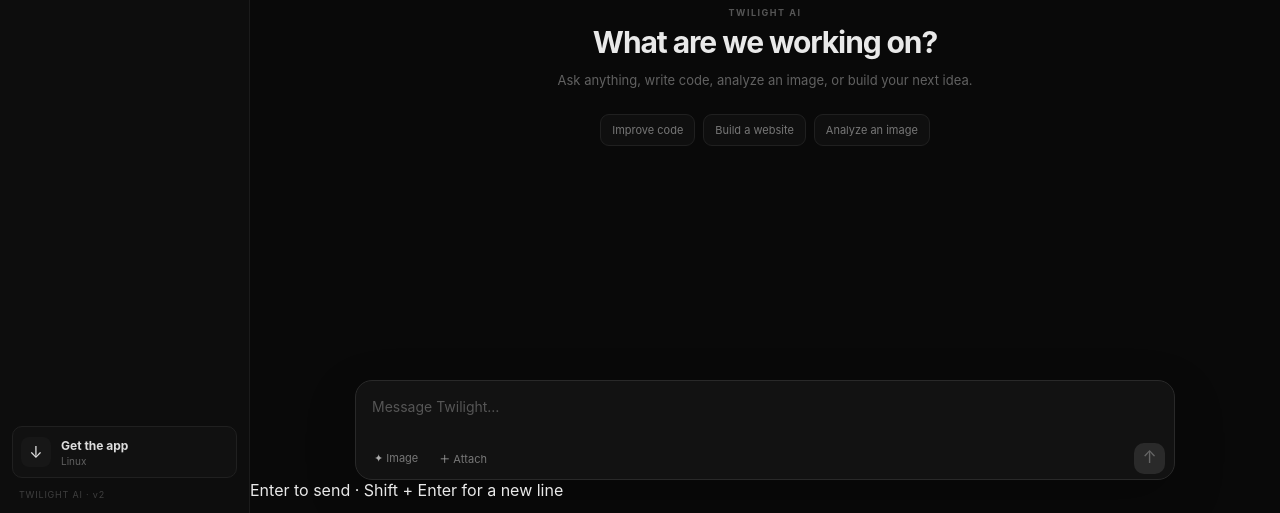
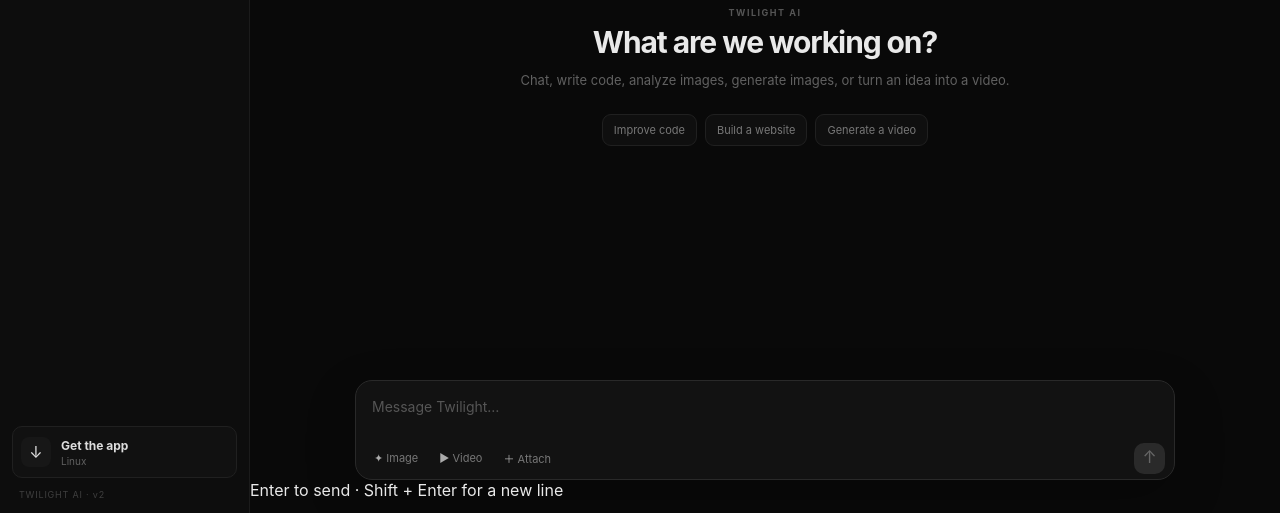
Before and after one commit to twilightterror123/twilight-dev-ai, a Next.js app: page / in a window 1280 px wide. Shown: the part 287-800 px from the top of the page. Built offline with nearby package versions, Linux system fonts and the light colour scheme.

Commit message:
feat: add video generation mode

```diff
--- a/app/page.tsx
+++ b/app/page.tsx
@@ -3,13 +3,13 @@
 import { useEffect, useRef, useState, type FormEvent } from "react";
 
 type Role = "user" | "assistant";
-type Message = { id: string; role: Role; text?: string; image?: string };
+type Message = { id: string; role: Role; text?: string; image?: string; video?: string };
 type Chat = { id: string; title: string; updatedAt: number; messages: Message[] };
-type Mode = "chat" | "image";
+type Mode = "chat" | "image" | "video";
 type Platform = "windows" | "linux" | "android" | "macos" | "ios" | "unknown";
 type ThinkingPhase = { title: string; detail: string };
 
-const STORAGE_KEY = "twilight-chats-v4";
+const STORAGE_KEY = "twilight-chats-v5";
 
 function TwilightMark({ className = "" }: { className?: string }) {
   return <svg className={className} viewBox="0 0 32 32" aria-hidden="true"><path d="M5 7.5h22v5H18.5V25h-5V12.5H5z" fill="currentColor" /><path d="M21 17.5h6v5h-6z" fill="currentColor" opacity=".4" /></svg>;
@@ -43,20 +43,14 @@
     const parsed = JSON.parse(localStorage.getItem(STORAGE_KEY) || "[]");
     if (!Array.isArray(parsed)) return [];
     return parsed.filter((chat) => chat && typeof chat.id === "string" && Array.isArray(chat.messages));
-  } catch {
-    return [];
-  }
+  } catch { return []; }
 }
 
 function safeSaveChats(chats: Chat[]) {
-  try {
-    localStorage.setItem(STORAGE_KEY, JSON.stringify(chats));
-  } catch {
-    try {
-      localStorage.setItem(STORAGE_KEY, JSON.stringify(chats.map((chat) => ({ ...chat, messages: chat.messages.map(({ id, role, text }) => ({ id, role, text })) }))));
-    } catch {
-      // Keep the active chat in memory when browser storage is unavailable.
-    }
+  try { localStorage.setItem(STORAGE_KEY, JSON.stringify(chats)); }
+  catch {
+    try { localStorage.setItem(STORAGE_KEY, JSON.stringify(chats.map((chat) => ({ ...chat, messages: chat.messages.map(({ id, role, text }) => ({ id, role, text })) })))); }
+    catch { /* keep in memory */ }
   }
 }
 
@@ -86,19 +80,16 @@
   useEffect(() => {
     if (!busy) return;
     const phases = [
-      { title: "Analyzing", detail: "Reading your message…" },
-      { title: "Thinking", detail: "Working on the request…" },
-      { title: "Checking", detail: "Checking the response…" },
-      { title: "Finishing", detail: "Preparing your answer…" },
+      { title: "Analyzing", detail: "Reading your request…" },
+      { title: "Thinking", detail: mode === "video" ? "Planning the video…" : "Working on the request…" },
+      { title: "Checking", detail: "Checking the result…" },
+      { title: "Finishing", detail: "Preparing it for you…" },
     ];
     let index = 0;
     setThinkingPhase(phases[0]);
-    const timer = window.setInterval(() => {
-      index = (index + 1) % phases.length;
-      setThinkingPhase(phases[index]);
-    }, 900);
+    const timer = window.setInterval(() => { index = (index + 1) % phases.length; setThinkingPhase(phases[index]); }, 900);
     return () => window.clearInterval(timer);
-  }, [busy]);
+  }, [busy, mode]);
 
   function ensureChat() {
     if (activeChat) return activeChat;
@@ -116,16 +107,11 @@
     const chat = createChat();
     setChats((current) => [chat, ...current]);
     setActiveChatId(chat.id);
-    setInput("");
-    setImage(null);
-    setMode("chat");
+    setInput(""); setImage(null); setMode("chat");
   }
 
   function selectChat(chatId: string) {
-    setActiveChatId(chatId);
-    setInput("");
-    setImage(null);
-    setMode("chat");
+    setActiveChatId(chatId); setInput(""); setImage(null); setMode("chat");
   }
 
   function deleteChat(chatId: string) {
@@ -138,9 +124,7 @@
 
   function readImage(file: File) {
     if (!file.type.startsWith("image/") || file.size > 8 * 1024 * 1024) return;
-    const reader = new FileReader();
-    reader.onload = () => setImage(String(reader.result));
-    reader.readAsDataURL(file);
+    const reader = new FileReader(); reader.onload = () => setImage(String(reader.result)); reader.readAsDataURL(file);
   }
 
   async function generateImage(prompt: string) {
@@ -148,6 +132,27 @@
     const data = await response.json();
     if (!response.ok) throw new Error(data.error || "Image generation failed.");
     return data.image as string;
+  }
+
+  async function generateVideo(prompt: string, sourceImage?: string) {
+    const start = await fetch("/api/generate-video", {
+      method: "POST",
+      headers: { "Content-Type": "application/json" },
+      body: JSON.stringify({ prompt, image: sourceImage }),
+    });
+    const started = await start.json();
+    if (!start.ok) throw new Error(started.error || "Video generation could not be started.");
+
+    const requestId = started.requestId as string;
+    for (let attempt = 0; attempt < 40; attempt += 1) {
+      await new Promise((resolve) => window.setTimeout(resolve, 3000));
+      const poll = await fetch(`/api/generate-video?id=${encodeURIComponent(requestId)}`, { cache: "no-store" });
+      const result = await poll.json();
+      if (!poll.ok) throw new Error(result.error || "Could not check video status.");
+      if (result.status === "done" && typeof result.video === "string") return result.video as string;
+      if (result.status === "failed" || result.status === "expired") throw new Error(result.error || `Video generation ${result.status}.`);
+    }
+    throw new Error("Video generation is taking too long. Please try again.");
   }
 
   async function submit(e?: FormEvent) {
@@ -158,19 +163,20 @@
     const chat = ensureChat();
     const attached = image;
     const userMessage: Message = { id: crypto.randomUUID(), role: "user", text, image: attached ?? undefined };
-    const title = chat.title === "New chat" ? (text.slice(0, 48) || "Image request") : chat.title;
+    const defaultTitle = mode === "video" ? "Video request" : mode === "image" ? "Image request" : "New chat";
+    const title = chat.title === "New chat" ? (text.slice(0, 48) || defaultTitle) : chat.title;
     const withUser: Chat = { ...chat, title, updatedAt: Date.now(), messages: [...chat.messages, userMessage] };
 
     setChats((current) => [withUser, ...current.filter((item) => item.id !== chat.id)]);
-    setActiveChatId(chat.id);
-    setInput("");
-    setImage(null);
-    setBusy(true);
+    setActiveChatId(chat.id); setInput(""); setImage(null); setBusy(true);
 
     try {
       if (mode === "image") {
         const result = await generateImage(text || "Create an image based on the attached reference image.");
         updateChat(chat.id, (current) => ({ ...current, updatedAt: Date.now(), messages: [...current.messages, { id: crypto.randomUUID(), role: "assistant", text: "Image ready.", image: result }] }));
+      } else if (mode === "video") {
+        const result = await generateVideo(text || "Animate the attached image naturally with subtle camera movement.", attached ?? undefined);
+        updateChat(chat.id, (current) => ({ ...current, updatedAt: Date.now(), messages: [...current.messages, { id: crypto.randomUUID(), role: "assistant", text: "Video ready.", video: result }] }));
       } else {
         const response = await fetch("/api/chat", { method: "POST", headers: { "Content-Type": "application/json" }, body: JSON.stringify({ messages: withUser.messages }) });
         const data = await response.json();
@@ -179,13 +185,12 @@
       }
     } catch (error) {
       updateChat(chat.id, (current) => ({ ...current, updatedAt: Date.now(), messages: [...current.messages, { id: crypto.randomUUID(), role: "assistant", text: error instanceof Error ? error.message : "Something went wrong." }] }));
-    } finally {
-      setBusy(false);
-    }
+    } finally { setBusy(false); }
   }
 
   const downloadHref = downloadPlatforms[platform] === "unknown" ? "/downloads" : `/api/download/${downloadPlatforms[platform]}`;
   const sortedChats = [...chats].sort((a, b) => b.updatedAt - a.updatedAt);
+  const placeholder = mode === "image" ? "Describe what you want to create…" : mode === "video" ? "Describe the video you want…" : "Message Twilight…";
 
   return <main className="chatApp">
     <aside className="chatSidebar">
@@ -207,49 +212,32 @@
     </aside>
 
     <section className="chatMain">
-      <header className="chatHeader">
-        <div className="mobileBrand"><span className="headerMark"><TwilightMark /></span>TWILIGHT</div>
-        <div className="headerStatus"><span className="statusDot" />Online</div>
-      </header>
-
+      <header className="chatHeader"><div className="mobileBrand"><span className="headerMark"><TwilightMark /></span>TWILIGHT</div><div className="headerStatus"><span className="statusDot" />Online</div></header>
       <div className="chatContent">
         {messages.length === 0 ? <div className="welcome">
-          <div className="welcomeIcon"><TwilightMark /></div>
-          <div className="welcomeEyebrow">TWILIGHT AI</div>
-          <h1>{mode === "image" ? "Create something." : "What are we working on?"}</h1>
-          <p>Ask anything, write code, analyze an image, or build your next idea.</p>
-          <div className="suggestions">
-            <button onClick={() => setInput("Explain this code and improve it")}>Improve code</button>
-            <button onClick={() => setInput("Help me build a clean website")}>Build a website</button>
-            <button onClick={() => setInput("Analyze this image")}>Analyze an image</button>
-          </div>
+          <div className="welcomeIcon"><TwilightMark /></div><div className="welcomeEyebrow">TWILIGHT AI</div>
+          <h1>{mode === "video" ? "Make a video." : mode === "image" ? "Create something." : "What are we working on?"}</h1>
+          <p>Chat, write code, analyze images, generate images, or turn an idea into a video.</p>
+          <div className="suggestions"><button onClick={() => setInput("Explain this code and improve it")}>Improve code</button><button onClick={() => setInput("Help me build a clean website")}>Build a website</button><button onClick={() => setMode("video")}>Generate a video</button></div>
         </div> : <div className="messages">
           {messages.map((message) => <article key={message.id} className={`message ${message.role}`}>
             {message.role === "assistant" ? <div className="messageLogo"><TwilightMark /></div> : <div className="userLabel">You</div>}
-            <div className="messageBody">
-              {message.text && <div className="messageText">{message.text}</div>}
-              {message.image && <img src={message.image} alt="Generated or attached" className="messageImage" />}
-            </div>
+            <div className="messageBody">{message.text && <div className="messageText">{message.text}</div>}{message.image && <img src={message.image} alt="Generated or attached" className="messageImage" />}{message.video && <div className="messageVideoWrap"><video src={message.video} className="messageVideo" controls playsInline preload="metadata" /><a className="videoDownload" href={message.video} target="_blank" rel="noreferrer" download>Download video</a></div>}</div>
           </article>)}
           {busy && <article className="message assistant"><div className="messageLogo"><TwilightMark /></div><div className="thinkBox"><span className="thinkDot" /><span className="thinkTitle">{thinkingPhase.title}</span><span>{thinkingPhase.detail}</span></div></article>}
         </div>}
       </div>
 
-      <div className="composerWrap">
-        <form className="composer" onSubmit={submit}>
-          {image && <div className="attachment"><img src={image} alt="Preview" /><button type="button" onClick={() => setImage(null)}>×</button></div>}
-          <textarea value={input} onChange={(e) => setInput(e.target.value)} onKeyDown={(e) => { if (e.key === "Enter" && !e.shiftKey) { e.preventDefault(); void submit(e); } }} placeholder={mode === "image" ? "Describe what you want to create…" : "Message Twilight…"} rows={1} />
-          <div className="composerBottom">
-            <div className="composerLeft">
-              <button type="button" className={`toolButton ${mode === "image" ? "active" : ""}`} onClick={() => setMode(mode === "image" ? "chat" : "image")}><span>✦</span> {mode === "image" ? "Image mode" : "Image"}</button>
-              <button type="button" className="toolButton attachButton" onClick={() => fileRef.current?.click()}><span>＋</span> Attach</button>
-            </div>
-            <button className="sendButton" disabled={busy || (!input.trim() && !image)} aria-label="Send"><span>↑</span></button>
-          </div>
-          <input ref={fileRef} hidden type="file" accept="image/png,image/jpeg,image/webp" onChange={(e) => e.target.files?.[0] && readImage(e.target.files[0])} />
-        </form>
-        <div className="composerHint">Enter to send · Shift + Enter for a new line</div>
-      </div>
+      <div className="composerWrap"><form className="composer" onSubmit={submit}>
+        {image && <div className="attachment"><img src={image} alt="Preview" /><button type="button" onClick={() => setImage(null)}>×</button></div>}
+        <textarea value={input} onChange={(e) => setInput(e.target.value)} onKeyDown={(e) => { if (e.key === "Enter" && !e.shiftKey) { e.preventDefault(); void submit(e); } }} placeholder={placeholder} rows={1} />
+        <div className="composerBottom"><div className="composerLeft">
+          <button type="button" className={`toolButton ${mode === "image" ? "active" : ""}`} onClick={() => setMode(mode === "image" ? "chat" : "image")}><span>✦</span> Image</button>
+          <button type="button" className={`toolButton ${mode === "video" ? "active" : ""}`} onClick={() => setMode(mode === "video" ? "chat" : "video")}><span>▶</span> Video</button>
+          <button type="button" className="toolButton attachButton" onClick={() => fileRef.current?.click()}><span>＋</span> Attach</button>
+        </div><button className="sendButton" disabled={busy || (!input.trim() && !image)} aria-label="Send"><span>↑</span></button></div>
+        <input ref={fileRef} hidden type="file" accept="image/png,image/jpeg,image/webp" onChange={(e) => e.target.files?.[0] && readImage(e.target.files[0])} />
+      </form><div className="composerHint">Enter to send · Shift + Enter for a new line</div></div>
     </section>
   </main>;
 }
```
